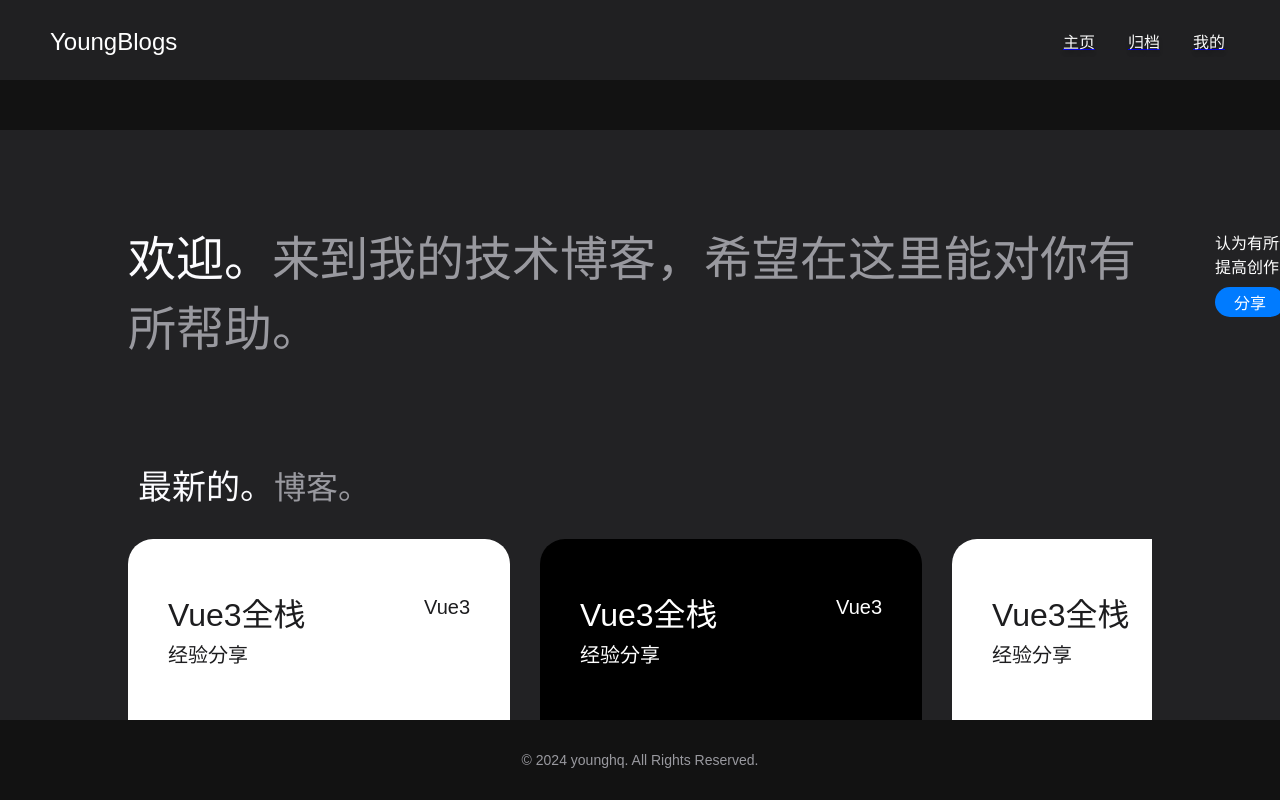
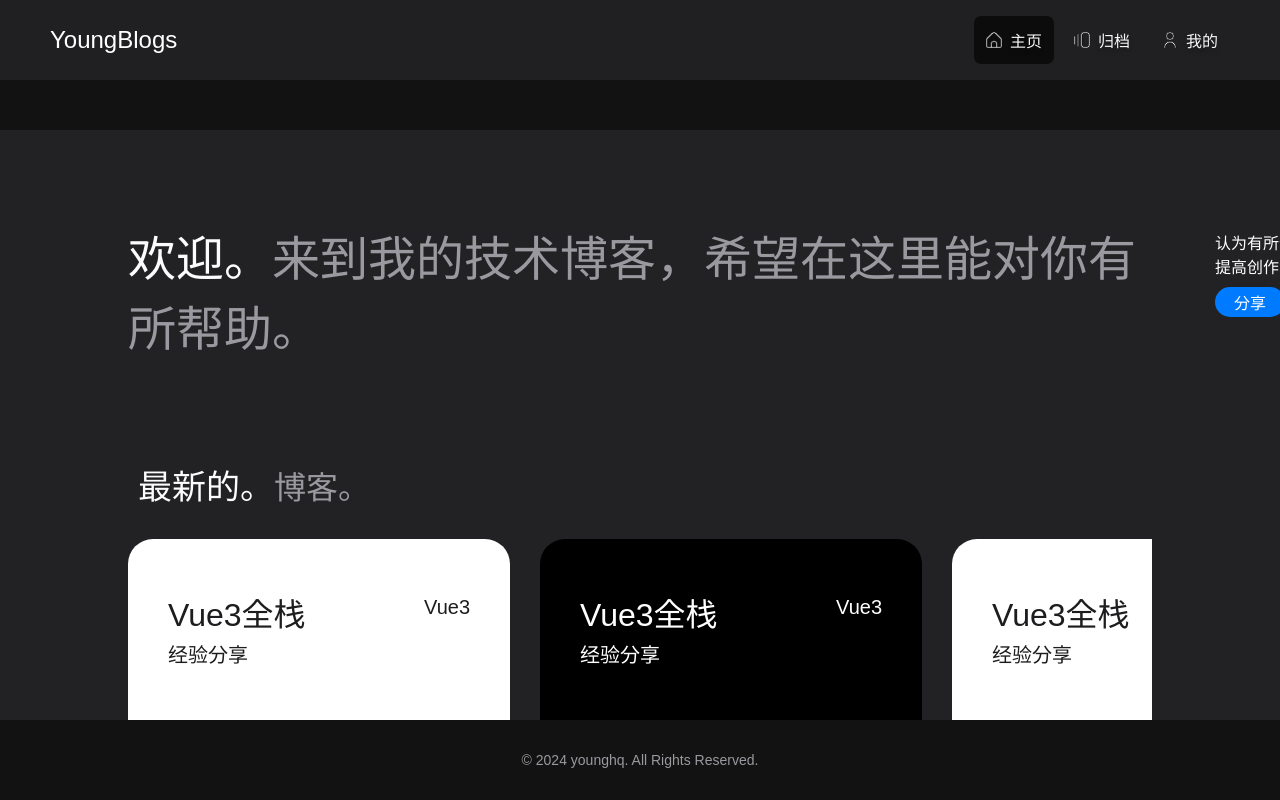
Before and after one commit to Younghq/blog, a Vue app: page / in a window 1280 px wide. Shown: the top 800 px of the page. Built offline with nearby package versions, Linux system fonts and the light colour scheme; a web font is replaced by a local one.

Commit message:
美化了NavBar组件

```diff
--- a/src/components/NavBar.vue
+++ b/src/components/NavBar.vue
@@ -4,13 +4,16 @@
             <p>YoungBlogs</p>
         </div>
         <div class="link">
-            <router-link class="link-home" to="/">
+            <router-link class="link-item" to="/" exact-active-class="active-link">
+                <TheIcon icon="home" fill="white" />
                 <p>主页</p>
             </router-link>
-            <router-link class="link-history" to="/history">
+            <router-link class="link-item" to="/history" exact-active-class="active-link">
+                <TheIcon icon="history" fill="white" />
                 <p>归档</p>
             </router-link>
-            <router-link class="link-author" to="/author">
+            <router-link class="link-item" to="/author" exact-active-class="active-link">
+                <TheIcon icon="user" fill="white" />
                 <p>我的</p>
             </router-link>
         </div>
@@ -18,6 +21,7 @@
 </template>
 
 <script setup>
+import TheIcon from "../components/TheIcon.vue"
 </script>
 
 <style scoped>
@@ -32,7 +36,6 @@ nav {
     /* 背景色与字体颜色 */
     background-color: #202022;
     color: #F8F8F8;
-
 }
 
 .title {
@@ -49,24 +52,41 @@ nav {
     line-height: normal;
 }
 
-/*  */
 .link {
-    display: inline-flex;
-    padding: 13px 55px 14px 59px;
+    display: flex;
     justify-content: flex-end;
-    align-items: flex-start;
-    gap: 33px;
-
+    align-items: center;
+    padding-right: 50px;
+    gap: 8px;
 }
 
-.link p {
+
+.link-item {
+    display: flex;
+    /*垂直居中*/
+    align-items: center;
+    gap: 8px;
+    text-decoration: none;
+    padding: 12px;
+    border-radius: 7px;
+}
+
+.link-item:hover {
+    background-color: #121212;
+}
+
+.link-item p {
     color: #F8F8F8;
     text-shadow: 0px 4px 4px rgba(0, 0, 0, 0.25);
     font-family: "HarmonyOS_Sans_SC_Light", sans-serif;
     font-size: 16px;
     font-style: normal;
+    line-height: normal;
+    margin: 0;
+}
 
-    line-height: normal;
-
+/* 高亮当前活动链接 */
+.active-link {
+    background-color: #000000a0;
 }
 </style>
--- a/src/components/TheIcon.vue
+++ b/src/components/TheIcon.vue
@@ -33,9 +33,4 @@ svg {
     width: 1em;
     height: 1em;
 }
-
-/* use {
-    fill: var(--icon-fill, none);
-    stroke: var(--icon-stroke, #000);
-} */
 </style>
--- a/src/components/TheModel.vue
+++ b/src/components/TheModel.vue
@@ -1,5 +1,6 @@
 <template>
     <Teleport to="body" v-if="isShow">
+        <Transition name="slide-fade">
             <div class="body-modal">
                 <div class="modal-backdrop"></div>
                 <div class="modal-content">
@@ -7,19 +8,18 @@
                         <div class="info-title">
                             <p>标题文字</p>
                         </div>
+                        <div class="info-lbl">
+                            <span>
+                                标签文标签文字标签文字标签文字标签文字标签文字标签文字标签文字标签文字标签文字标签文字标签文字标签文字标签文字标签文字标签文字标签文字标签文字标签文字标签文字标签文字标签文字标签文字
+                            </span>
+                        </div>
                         <div class="info-tag">
-                        <p>标签文字</p>
-                    </div>
-                    <div class="info-techStack">
                             <p>技术栈</p>
-                    </div>
-                    <div class="info-created">
-                        <div>
-                            <span>@yhq发布于2024-06-24</span>
-                        </div>
+                            <p>2024-06-24</p>
+                            <p>yhq</p>
                         </div>
                         <div class="btn-close">
-                        <TheIcon class="btn-close-icon" @click="$emit('closeModel')" icon="close" fill="white" />
+                            <TheIcon class="btn-close-icon" @click="$emit('closeModel')" icon="close" fill="black" />
                         </div>
                     </div>
                     <div class="slot">
@@ -27,6 +27,7 @@
                     </div>
                 </div>
             </div>
+        </Transition>
     </Teleport>
 </template>
 
@@ -41,6 +42,20 @@ const emits = defineEmits(['closeModel']);
 </script>
 
 <style scoped>
+.slide-fade-enter-active {
+    transition: all 0.3s ease-out;
+}
+
+.slide-fade-leave-active {
+    transition: all 0.8s cubic-bezier(1, 0.5, 0.8, 1);
+}
+
+.slide-fade-enter-from,
+.slide-fade-leave-to {
+    transform: translateX(20px);
+    opacity: 0;
+}
+
 .body-modal {
     position: fixed;
     width: 100vw;
@@ -63,7 +78,7 @@ const emits = defineEmits(['closeModel']);
 
 .modal-content {
     position: relative;
-    background: white;
+    background: #FFFFFF;
     border-radius: 15px;
     overflow: hidden;
     width: 90vw;
@@ -87,23 +102,45 @@ const emits = defineEmits(['closeModel']);
 .content-info {
     margin: 0;
     padding: 1rem;
-    height: 200px;
-    background-color: #202022;
-    border-bottom: 2px solid #0F0F10;
+    height: 100px;
+}
+
+.content-info {
+    margin-left: 2rem
 }
 
 .info-title p {
-    color: #FCFCFF;
-    font-size: 1.5rem;
-    font-family: "HarmonyOS_Sans_SC_Medium", sans-serif;
+    font-size: 1.8rem;
+    margin: 0px;
+    margin-top: 1.5rem;
+    color: #007BFF;
+    font-family: "HarmonyOS_Sans_SC_Bold", sans-serif;
+    margin-bottom: 0.8rem
 }
 
-.info-tag p,
-.info-techStack p,
-.info-created div {
-    margin: 1;
-    color: #FCFCFF;
-    font-family: "HarmonyOS_Sans_SC_Light", sans-serif;
+.info-lbl {
+    margin: 0px;
+    font-size: 1.2rem;
+    font-family: "HarmonyOS_Sans_SC_Medium", sans-serif;
+    margin-bottom: 0.8rem
+}
+
+.info-lbl span {
+    margin: 0px;
+}
+
+.info-tag {
+    font-family: "HarmonyOS_Sans_SC_Medium", sans-serif;
+    font-size: 1rem;
+    display: flex;
+}
+
+.info-tag p {
+    margin: 0px;
+}
+
+.info-tag p {
+    margin-right: 5px;
 }
 
 .btn-close {
--- a/src/pages/HistoryPage.vue
+++ b/src/pages/HistoryPage.vue
@@ -6,6 +6,4 @@
 import TheTable from '../components/TheTable.vue';
 </script>
 
-<style scoped>
-
-</style>
+<style scoped></style>
--- a/src/pages/HomePage.vue
+++ b/src/pages/HomePage.vue
@@ -4,6 +4,7 @@
         <BlogItem :blogPost="blogPost" :theme="i % 2 == 0 ? theme : null" v-for="i in 10" @click="showModel = true">
         </BlogItem>
     </BlogsList>
+
     <TheModel :isShow="showModel" @close-model="showModel = false">
         <div>
             <BlogContent :markdown="markdown"></BlogContent>
```
Also changed, not shown: src/assets/icons/sprite.svg. Lines whose indentation alone changed are shown as unchanged.
